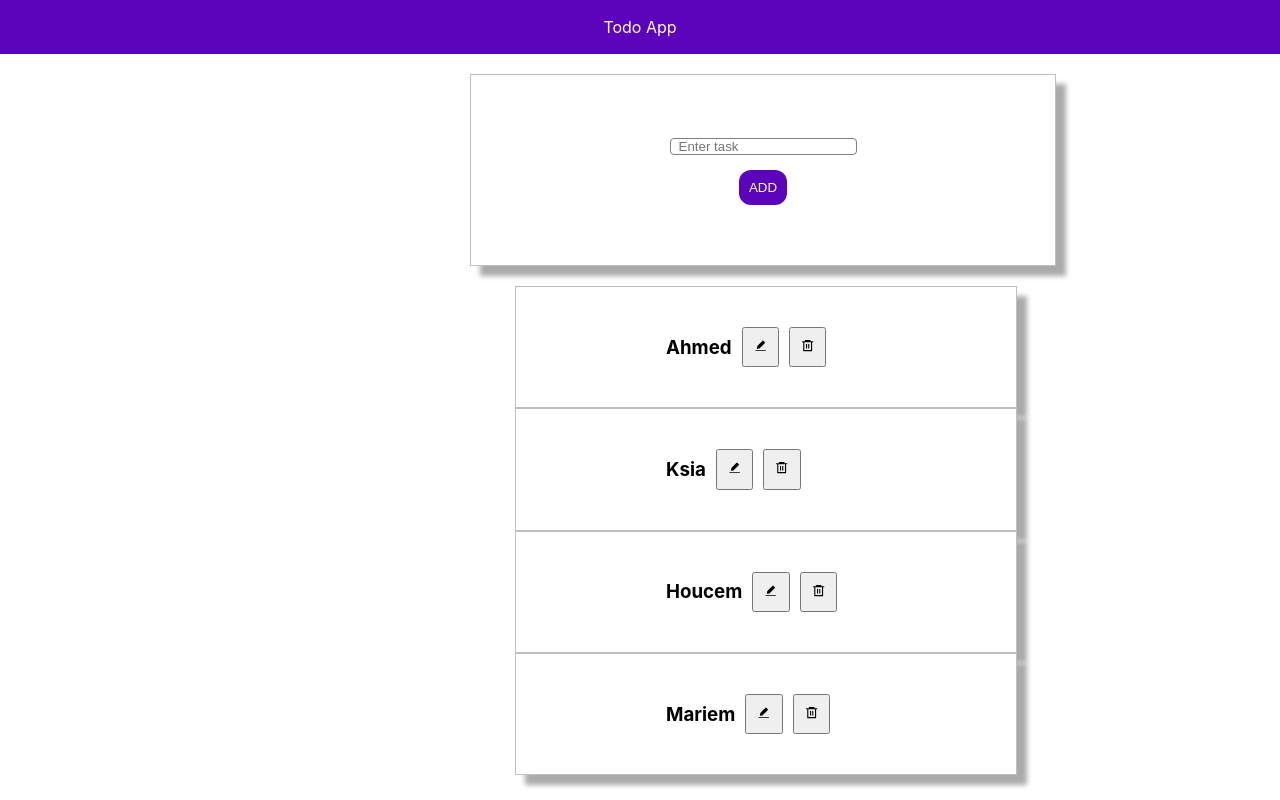
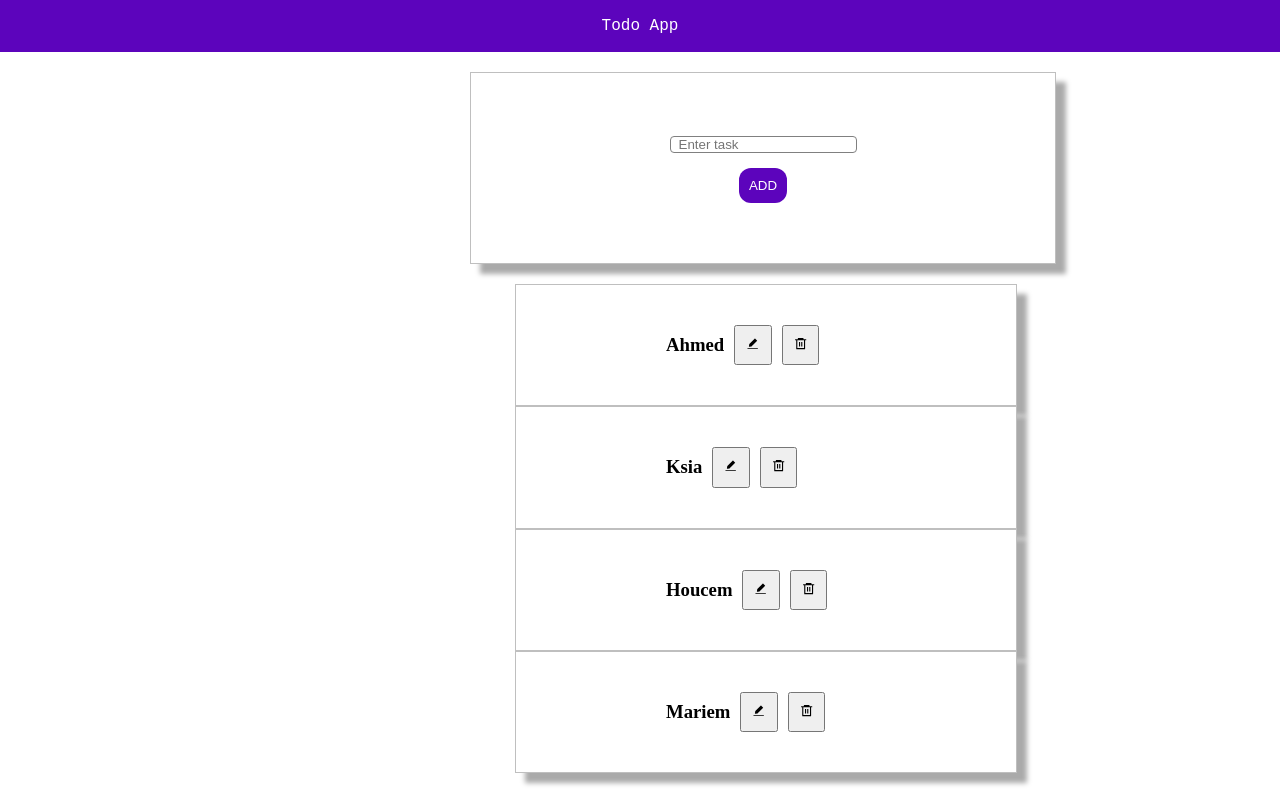
Before and after one commit to douik123/todos, a React (Create React App) app: page / in a window 1280 px wide. Built offline with nearby package versions, Linux system fonts and the light colour scheme.

Commit message:
projet todos done

```diff
--- a/src/App.css
+++ b/src/App.css
@@ -10,6 +10,7 @@
   background-color: #5c04bc;
   padding: 17px;
   color: white;
+  font-family: 'Courier New', Courier, monospace;
 }
 .common {
   width: 284px;
@@ -58,6 +59,7 @@
   background-color: white;
   box-shadow: 10px 10px 5px #aaaaaa;
   margin: 0px 515px;
+  font-family: serif;
 
 }
 .buttons
```
